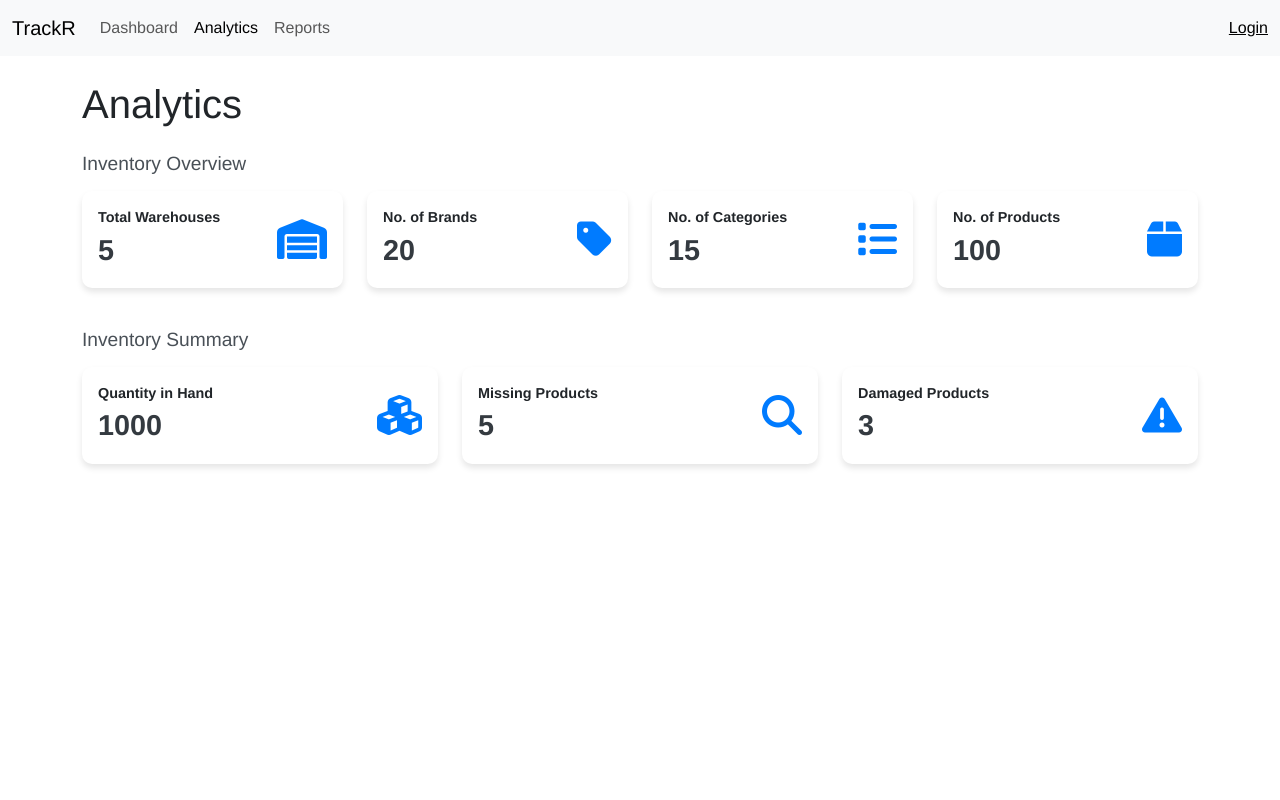
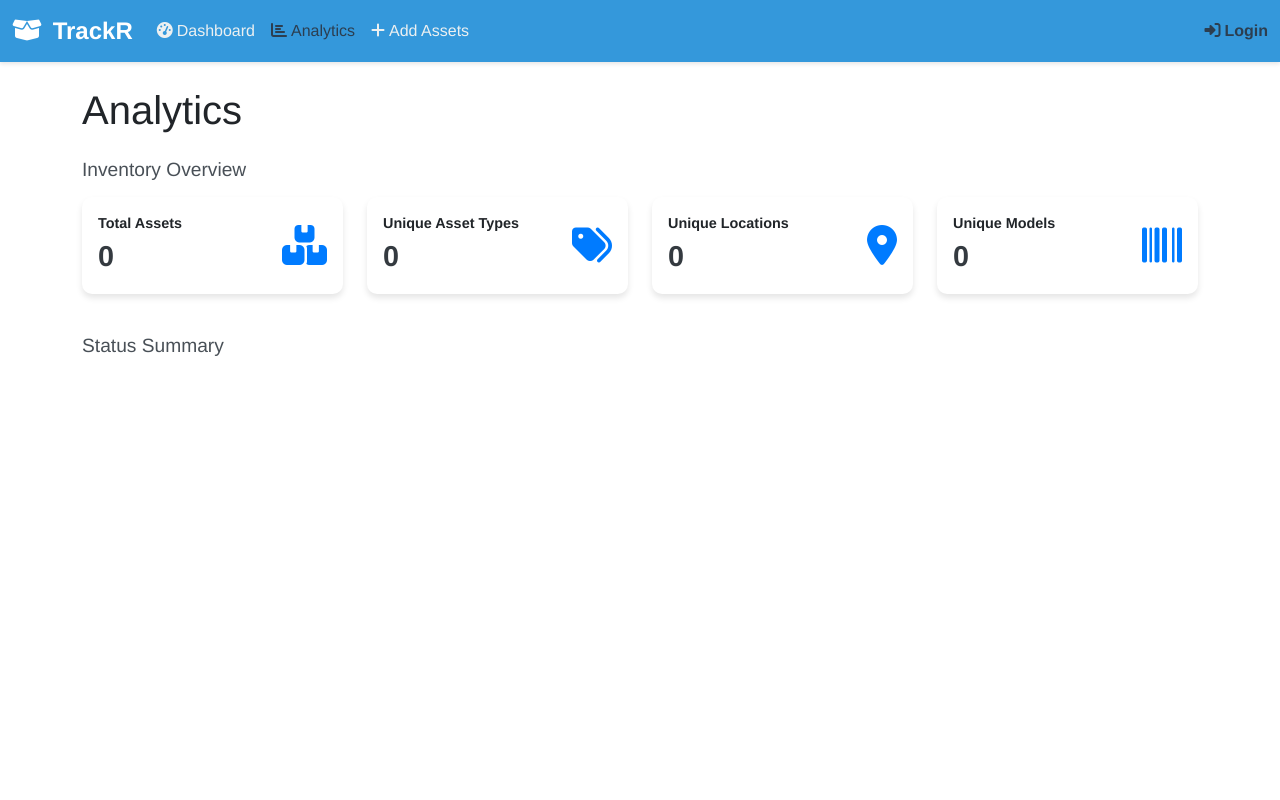
Before and after one commit to PinkiKoiri/ims, a PHP site: page /views/analytics.php in a window 1280 px wide. Run offline with PHP 8.4, Linux system fonts and the light colour scheme; data that the repository does not hold is empty.

Commit message:
Dashboard, analytics, add assests

```diff
--- a/config/dbcon.php
+++ b/config/dbcon.php
@@ -5,9 +5,9 @@ define("USERNAME", "root");
 define("PASSWORD", "");
 define("DATABASE", "trackr");
 
-$con = mysqli_connect(HOSTNAME, USERNAME, PASSWORD, DATABASE);
+$conn = mysqli_connect(HOSTNAME, USERNAME, PASSWORD, DATABASE);
 
-if (!$con) {
+if (!$conn) {
     die("connection Failed");
 } else {
     // echo "Connected";
--- a/index.php
+++ b/index.php
@@ -2,7 +2,7 @@
 session_start();
 require './config/dbcon.php';
 
-if (!$con) {
+if (!$conn) {
     die("Connection Failed: " . mysqli_connect_error());
 }
 ?>
--- a/views/analytics.php
+++ b/views/analytics.php
@@ -1,37 +1,46 @@
 <?php
-// session_start();
 require '../config/dbcon.php';
 
-// if (!isset($_SESSION['username'])) {
-//     header("location: ../index.php");
-//     exit();
-// }
+// Fetch data for dashboard
+$total_assets_query = "SELECT COUNT(*) as count FROM assets";
+$total_assets_result = mysqli_query($conn, $total_assets_query);
+$total_assets = mysqli_fetch_assoc($total_assets_result)['count'];
 
-// Fetch data for dashboard (replace with actual queries)
-$total_warehouse = 5;
-$no_of_brands = 20;
-$no_of_categories = 15;
-$no_of_products = 100;
+$unique_asset_types_query = "SELECT COUNT(DISTINCT asset_type) as count FROM assets";
+$unique_asset_types_result = mysqli_query($conn, $unique_asset_types_query);
+$unique_asset_types = mysqli_fetch_assoc($unique_asset_types_result)['count'];
 
-$quantity_in_hand = 1000;
-$product_missing = 5;
-$product_damage = 3;
+$unique_locations_query = "SELECT COUNT(DISTINCT location) as count FROM assets";
+$unique_locations_result = mysqli_query($conn, $unique_locations_query);
+$unique_locations = mysqli_fetch_assoc($unique_locations_result)['count'];
+
+$unique_models_query = "SELECT COUNT(DISTINCT model_no) as count FROM assets";
+$unique_models_result = mysqli_query($conn, $unique_models_query);
+$unique_models = mysqli_fetch_assoc($unique_models_result)['count'];
+
+// Fetch status summary
+$status_summary_query = "SELECT status, COUNT(*) as count FROM assets GROUP BY status";
+$status_summary_result = mysqli_query($conn, $status_summary_query);
+$status_summary = [];
+while ($row = mysqli_fetch_assoc($status_summary_result)) {
+    $status_summary[$row['status']] = $row['count'];
+}
 
 ?>
 <!DOCTYPE html>
 <html lang="en">
 
 <head>
-    <!-- <meta charset="UTF-8">
+    <meta charset="UTF-8">
     <meta name="viewport" content="width=device-width, initial-scale=1.0">
-    <title>TrackR Dashboard</title>
-    <link href="https://cdn.jsdelivr.net/npm/bootstrap@5.3.3/dist/css/bootstrap.min.css" rel="stylesheet"> -->
+    <title>TrackR </title>
+    <link href="https://cdn.jsdelivr.net/npm/bootstrap@5.3.3/dist/css/bootstrap.min.css" rel="stylesheet">
     <link rel="stylesheet" href="https://cdnjs.cloudflare.com/ajax/libs/font-awesome/6.4.0/css/all.min.css">
     <style>
-        /* body {
+        body {
             background-color: #f8f9fa;
             font-family: 'Segoe UI', Tahoma, Geneva, Verdana, sans-serif;
-        } */
+        }
 
         .dashboard-card {
             background-color: #ffffff;
@@ -70,7 +79,7 @@ $product_damage = 3;
     </style>
 </head>
 
-
+<body>
     <?php include 'header.php'; ?>
 
     <div class="container mt-4">
@@ -84,10 +93,10 @@ $product_damage = 3;
                 <div class="dashboard-card p-3">
                     <div class="d-flex justify-content-between align-items-center">
                         <div>
-                        <div class="card-title">Total Warehouses</div>
-                        <div class="card-value"><?php echo $total_warehouse; ?></div>
+                            <div class="card-title">Total Assets</div>
+                            <div class="card-value"><?php echo $total_assets; ?></div>
                         </div>
-                    <i class="fas fa-warehouse card-icon"></i>
+                        <i class="fas fa-boxes card-icon"></i>
                     </div>
                 </div>
             </div>
@@ -95,10 +104,10 @@ $product_damage = 3;
                 <div class="dashboard-card p-3">
                     <div class="d-flex justify-content-between align-items-center">
                         <div>
-                        <div class="card-title">No. of Brands</div>
-                        <div class="card-value"><?php echo $no_of_brands; ?></div>
+                            <div class="card-title">Unique Asset Types</div>
+                            <div class="card-value"><?php echo $unique_asset_types; ?></div>
                         </div>
-                    <i class="fas fa-tag card-icon"></i>
+                        <i class="fas fa-tags card-icon"></i>
                     </div>
                 </div>
             </div>
@@ -106,10 +115,10 @@ $product_damage = 3;
                 <div class="dashboard-card p-3">
                     <div class="d-flex justify-content-between align-items-center">
                         <div>
-                        <div class="card-title">No. of Categories</div>
-                        <div class="card-value"><?php echo $no_of_categories; ?></div>
+                            <div class="card-title">Unique Locations</div>
+                            <div class="card-value"><?php echo $unique_locations; ?></div>
                         </div>
-                    <i class="fas fa-list card-icon"></i>
+                        <i class="fas fa-map-marker-alt card-icon"></i>
                     </div>
                 </div>
             </div>
@@ -117,10 +126,10 @@ $product_damage = 3;
                 <div class="dashboard-card p-3">
                     <div class="d-flex justify-content-between align-items-center">
                         <div>
-                        <div class="card-title">No. of Products</div>
-                        <div class="card-value"><?php echo $no_of_products; ?></div>
+                            <div class="card-title">Unique Models</div>
+                            <div class="card-value"><?php echo $unique_models; ?></div>
                         </div>
-                    <i class="fas fa-box card-icon"></i>
+                        <i class="fas fa-barcode card-icon"></i>
                     </div>
                 </div>
             </div>
@@ -128,54 +137,27 @@ $product_damage = 3;
 
         <div class="row">
             <div class="col-12">
-            <h2 class="section-title">Inventory Summary</h2>
+                <h2 class="section-title">Status Summary</h2>
             </div>
+            <?php foreach ($status_summary as $status => $count): ?>
                 <div class="col-md-4 mb-3">
                     <div class="dashboard-card p-3">
                         <div class="d-flex justify-content-between align-items-center">
                             <div>
-                        <div class="card-title">Quantity in Hand</div>
-                        <div class="card-value"><?php echo $quantity_in_hand; ?></div>
+                                <div class="card-title"><?php echo ucfirst($status); ?></div>
+                                <div class="card-value"><?php echo $count; ?></div>
                             </div>
-                    <i class="fas fa-cubes card-icon"></i>
+                            <i class="fas fa-info-circle card-icon"></i>
                         </div>
                     </div>
                 </div>
-        <div class="col-md-4 mb-3">
-            <div class="dashboard-card p-3">
-                <div class="d-flex justify-content-between align-items-center">
-                    <div>
-                        <div class="card-title">Missing Products</div>
-                        <div class="card-value"><?php echo $product_missing; ?></div>
-                    </div>
-                    <i class="fas fa-search card-icon"></i>
-                </div>
-            </div>
-        </div>
-        <div class="col-md-4 mb-3">
-            <div class="dashboard-card p-3">
-                <div class="d-flex justify-content-between align-items-center">
-                    <div>
-                        <div class="card-title">Damaged Products</div>
-                        <div class="card-value"><?php echo $product_damage; ?></div>
-                    </div>
-                    <i class="fas fa-exclamation-triangle card-icon"></i>
-                </div>
-            </div>
-        </div>
+            <?php endforeach; ?>
         </div>
     </div>
 
     <script src="https://cdn.jsdelivr.net/npm/bootstrap@5.3.3/dist/js/bootstrap.bundle.min.js"></script>
 
-<div class="container">
-    <div class="row">
-        <div class="col-md-12">
-            <!-- <h1>Welcome to TrackR</h1>
-            <p>This is the home page of TrackR, your inventory management solution.</p> -->
-        </div>
-    </div>
-</div>
-<?php
-include("footer.php");
-?>
+    <?php include 'footer.php'; ?>
+</body>
+
+</html>
--- a/views/header.php
+++ b/views/header.php
@@ -8,38 +8,80 @@ $current_page = basename($_SERVER['PHP_SELF']);
 <head>
     <meta charset="UTF-8">
     <meta name="viewport" content="width=device-width, initial-scale=1.0">
-    <title><?php echo isset($page_title) ? $page_title : 'Default Title'; ?></title>
+    <title><?php echo isset($page_title) ? $page_title : 'TrackR'; ?></title>
     <link rel="stylesheet" href="../bootstrap-5.3.3-dist/css/bootstrap.min.css">
+    <link rel="stylesheet" href="https://cdnjs.cloudflare.com/ajax/libs/font-awesome/6.4.0/css/all.min.css">
     <link rel="stylesheet" href="../assets/styles.css">
+    <style>
+        .navbar {
+            background-color: #3498db;
+            box-shadow: 0 2px 4px rgba(0, 0, 0, .1);
+        }
+
+        .navbar-brand {
+            font-size: 1.5rem;
+            font-weight: bold;
+            color: #fff !important;
+        }
+
+        .nav-link {
+            color: #ecf0f1 !important;
+            font-weight: 500;
+            transition: color 0.3s ease;
+        }
+
+        .nav-link:hover,
+        .nav-link.active {
+            color: #2c3e50 !important;
+        }
+
+        .navbar-text {
+            color: #ecf0f1;
+        }
+
+        .navbar-text a {
+            color: #2c3e50;
+            text-decoration: none;
+            font-weight: bold;
+            margin-left: 10px;
+        }
+
+        .navbar-text a:hover {
+            text-decoration: underline;
+        }
+    </style>
 </head>
 
 <body>
-    <nav class="navbar navbar-expand-lg bg-body-tertiary">
+    <nav class="navbar navbar-expand-lg">
         <div class="container-fluid">
-            <a class="navbar-brand" href="#">TrackR</a>
+            <a class="navbar-brand" href="#"> <i class="fas fa-box-open me-1"></i> TrackR</a>
             <button class="navbar-toggler" type="button" data-bs-toggle="collapse" data-bs-target="#navbarText" aria-controls="navbarText" aria-expanded="false" aria-label="Toggle navigation">
                 <span class="navbar-toggler-icon"></span>
             </button>
             <div class="collapse navbar-collapse" id="navbarText">
                 <ul class="navbar-nav me-auto mb-2 mb-lg-0">
                     <li class="nav-item">
-                        <a class="nav-link <?php echo $current_page == 'dashboard.php' ? 'active' : ''; ?>" href="dashboard.php">Dashboard</a>
+                        <a class="nav-link <?php echo $current_page == 'dashboard.php' ? 'active' : ''; ?>" href="dashboard.php"><i class="fas fa-tachometer-alt me-1"></i>Dashboard</a>
                     </li>
                     <li class="nav-item">
-                        <a class="nav-link <?php echo $current_page == 'analytics.php' ? 'active' : ''; ?>" href="features.php">Analytics</a>
+                        <a class="nav-link <?php echo $current_page == 'analytics.php' ? 'active' : ''; ?>" href="analytics.php"><i class="fas fa-chart-bar me-1"></i>Analytics</a>
                     </li>
                     <li class="nav-item">
-                        <a class="nav-link <?php echo $current_page == 'reports.php' ? 'active' : ''; ?>" href="reports.php">Reports</a>
+                        <a class="nav-link <?php echo $current_page == 'add_assets.php' ? 'active' : ''; ?>" href="add_assets.php"><i class="fas fa-add me-1"></i>Add Assets</a>
                     </li>
+                    <!-- <li class="nav-item">
+                        <a class="nav-link <?php echo $current_page == 'reports.php' ? 'active' : ''; ?>" href="reports.php"><i class="fas fa-file-alt me-1"></i>Reports</a>
+                    </li> -->
                 </ul>
                 <?php if (isset($_SESSION['username'])) : ?>
                     <span class="navbar-text">
                         Welcome, <?php echo htmlspecialchars($_SESSION['username']); ?>
-                        <a href="logout.php">Logout</a>
+                        <a href="logout.php"><i class="fas fa-sign-out-alt me-1"></i>Logout</a>
                     </span>
                 <?php else : ?>
                     <span class="navbar-text">
-                        <a href="login.php">Login</a>
+                        <a href="login.php"><i class="fas fa-sign-in-alt me-1"></i>Login</a>
                     </span>
                 <?php endif; ?>
             </div>
--- a/views/login.php
+++ b/views/login.php
@@ -2,7 +2,7 @@
 session_start();
 require '../config/dbcon.php'; // Include your database configuration
 
-if (!$con) {
+if (!$conn) {
     die("Connection Failed: " . mysqli_connect_error());
 }
 
@@ -12,7 +12,7 @@ if ($_SERVER["REQUEST_METHOD"] == "POST") {
 
     $sql = "SELECT * FROM users WHERE username = ?";
 
-    if ($stmt = $con->prepare($sql)) {
+    if ($stmt = $conn->prepare($sql)) {
         $stmt->bind_param("s", $username);
         $stmt->execute();
         $result = $stmt->get_result();
@@ -37,7 +37,7 @@ if ($_SERVER["REQUEST_METHOD"] == "POST") {
         $stmt->close();
     }
 
-    $con->close();
+    $conn->close();
 }
 ?>
 
```
Also changed, not shown: hash.php (+4 -4 lines), views/add_assets.php (added, +118 -0 lines), views/dashboard.php (added, +158 -0 lines). Lines whose indentation alone changed are shown as unchanged.
